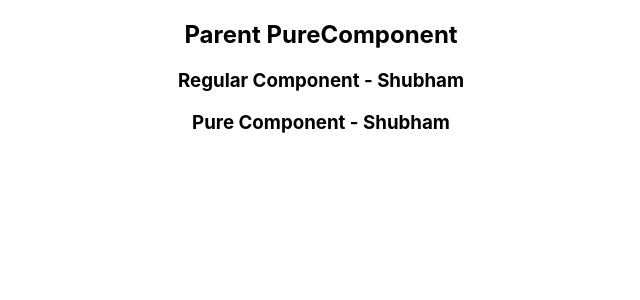
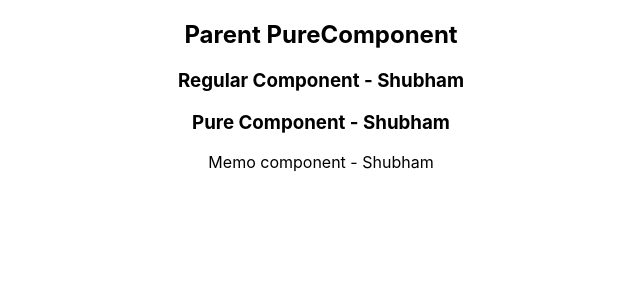
Before and after one commit to GeekShubhamRajput/react-js-learning, a React (Create React App) app: page / in a window 1280 px wide. Shown: the top 300 px of the page, without its empty margins (319-959 px from the left). Built offline with nearby package versions, Linux system fonts and the light colour scheme.

Commit message:
Memo Component: higher order component.

```diff
--- /dev/null
+++ b/src/components/MemoComp.js
@@ -0,0 +1,12 @@
+import React from "react"
+
+function MemoComp({name}){
+  console.log("Memo component " + name);
+  return(
+    <div>
+      Memo component - {name}
+    </div>
+  )
+}
+
+export default React.memo(MemoComp)
--- a/src/components/ParentComp.js
+++ b/src/components/ParentComp.js
@@ -1,6 +1,7 @@
 import React, {Component} from 'react'
 import RegularComp from "./RegularComp"
 import PureComp from "./PureComp"
+import MemoComp from "./MemoComp"
 
 class ParentComp extends Component{
   constructor(props){
@@ -26,6 +27,7 @@ class ParentComp extends Component{
         <h2>Parent PureComponent</h2>
         <RegularComp name={this.state.name}></ RegularComp>
         <PureComp name={this.state.name}></ PureComp>
+        <MemoComp name={this.state.name} />
       </div>
     )
   }
```
